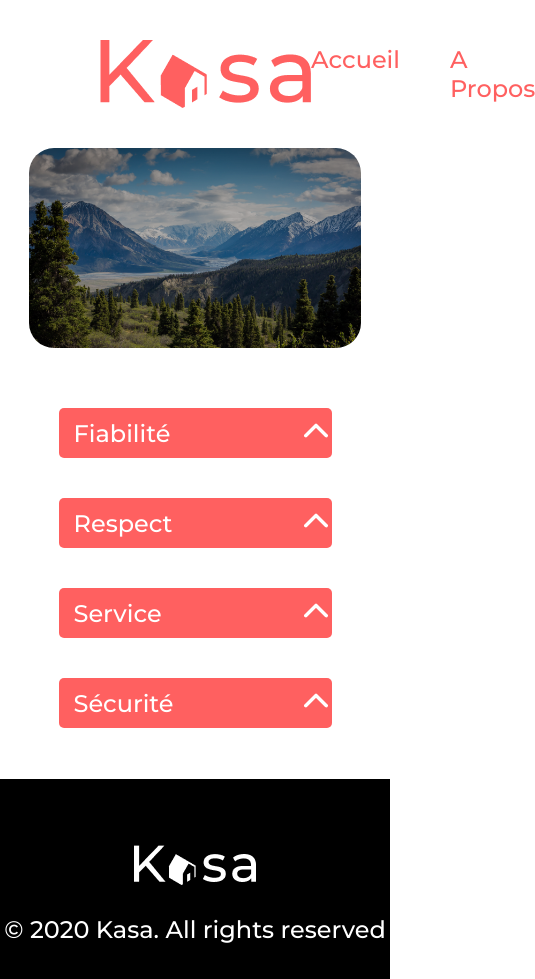
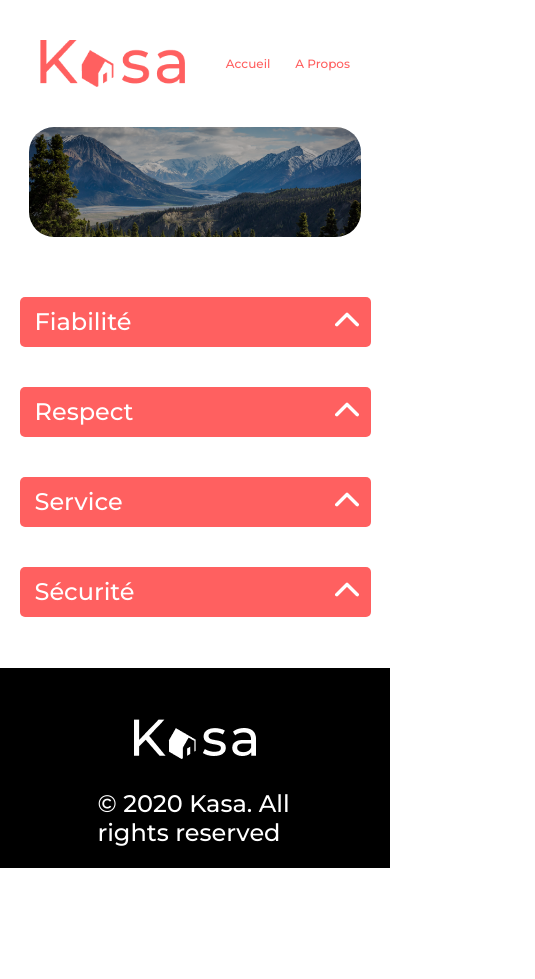
Before and after one commit to MateoBouillot/kasa-open-classrooms, a React (Vite) app: page /A-propos in a window 390 px wide. Shown: the whole page, 535 px wide, since content can reach past the window. After the commit the page ends 868 px from the top, so only its background shows below. Built offline with nearby package versions, Linux system fonts and the light colour scheme.

Commit message:
responsive fait

```diff
--- a/src/components/logement/CollapseDesc.jsx
+++ b/src/components/logement/CollapseDesc.jsx
@@ -22,14 +22,14 @@ function CollapseDesc({info, type}) {
         else setHeight(0)
     }, [open])
 
-console.log(content)
+
     return <div className='collapse'>
         <button type='button' className='collapse__btn'>{type}</button>
         <img src={arrow} alt='fleche' className={open ? 'collapse__arrow--open' : 'collapse__arrow'} onClick={handleClick}></img>
         <div className={open ? 'collapse__content--open' : 'collapse__content'} style={{height}}>
             <div ref={ref}>
                 {open && (<div>
-                    {content.map((desc, index) => <div key={desc.length^2*index}>{desc}</div>)}
+                    {content.map((desc, index) => <div key={desc.length*index^2}>{desc}</div>)}
                 </div>)}
             </div>
         </div>
--- a/src/styles/A-propos/Collapsible.scss
+++ b/src/styles/A-propos/Collapsible.scss
@@ -19,7 +19,6 @@
         @include Montserrat-500;
         font-size: 24px;
         padding-left: 15px;
-        position: relative;
     }
 
     &__arrow {
@@ -57,3 +56,27 @@
         }
     }
 }
+
+@media (max-width: 768px) {
+    .collapsible {
+
+
+        &__btn {
+            width: 90%;
+        }
+
+        &__arrow {
+            right: 8%;
+
+            &--open {
+                right: 8%;
+            }
+        }
+
+        &__content {
+            &--open {
+                width: 90%;
+            }
+        }
+    }
+}
--- a/src/styles/logement/Carousel.scss
+++ b/src/styles/logement/Carousel.scss
@@ -7,9 +7,11 @@
     align-items: center;
     margin-top: 50px;
     position: relative;
+    width: 85%;
+    margin: auto;
 
     &__img {
-        width: 85%;
+        width: 100%;
         height: 100%;
         object-fit: cover;
         border-radius: 25px;
@@ -20,7 +22,7 @@
         width: 100px;
         height: 100px;
         position: absolute;
-        right: 120px;
+        right: 0px;
         top: 40%;
         cursor: pointer;
     }
@@ -29,7 +31,7 @@
         width: 100px;
         height: 100px;
         position: absolute;
-        left: 120px;
+        left: 0px;
         top: 40%;
         cursor: pointer;
     }
--- a/src/styles/logement/CollapseDesc.scss
+++ b/src/styles/logement/CollapseDesc.scss
@@ -51,3 +51,9 @@
         }
     }
 }
+
+@media (max-width: 768px) {
+    .collapse {
+        width: 90%;
+    }
+}
--- a/src/styles/logement/Logement.scss
+++ b/src/styles/logement/Logement.scss
@@ -6,3 +6,10 @@
     margin-bottom: 40px;
     margin-top: 20px;
 }
+
+@media (max-width: 768px) {
+    .collapsibles {
+        flex-direction: column;
+        gap: 50px;
+    }
+}
--- a/src/styles/logement/UpperDesc.scss
+++ b/src/styles/logement/UpperDesc.scss
@@ -69,3 +69,19 @@
         }
     }
 }
+
+@media (max-width: 768px) {
+    .desc {
+        flex-direction: column;
+        align-items: center;
+    }
+
+    .hostrating {
+        display: flex;
+        flex-direction: row-reverse;
+        align-items: center;
+        justify-content: space-between;
+        width: 100%;
+        height: 80px;
+    }
+}
--- a/src/styles/re-use/Banner.scss
+++ b/src/styles/re-use/Banner.scss
@@ -7,10 +7,11 @@
     margin: 20px 0px;
     height: 200px;
     padding-bottom: 40px;
+    position: relative;
 
     &__img {
         width: 85%;
-        height: 200px;
+        height: 100%;
         object-fit: cover;
         border-radius: 25px;
         filter: brightness(70%);
@@ -20,7 +21,21 @@
         color: white;
         @include Montserrat-500;
         font-size: 48px;
-        position: relative;
-        bottom: 160px;
+        position: absolute;
+        bottom: 80px;
     }
 }
+
+@media (max-width: 768px) {
+    .banner {
+    height: 110px;
+
+        &__title {
+            font-size: 24px;
+            text-align: left;
+            width: 50%;
+            bottom: 50px;
+            left: 70px;
+        }
+    }
+}
--- a/src/styles/re-use/Footer.scss
+++ b/src/styles/re-use/Footer.scss
@@ -21,3 +21,11 @@
         top: 25px;
     }
 }
+
+@media (max-width: 768px) {
+    .footer {
+        &__txt {
+            width: 195px;
+        }
+    }
+}
--- a/src/styles/re-use/header.scss
+++ b/src/styles/re-use/header.scss
@@ -26,3 +26,21 @@
 
     }
 }
+
+@media (max-width: 768px) {
+    .header {
+        margin: 40px;
+
+        &__logo {
+            width: 145px;
+        }
+
+        &__navbar {
+            gap: 25px;
+
+            &__link {
+                font-size: 12px;
+            }
+        }
+    }
+}
```
Also changed, not shown: src/assets/Logoresponsive.png (added).
